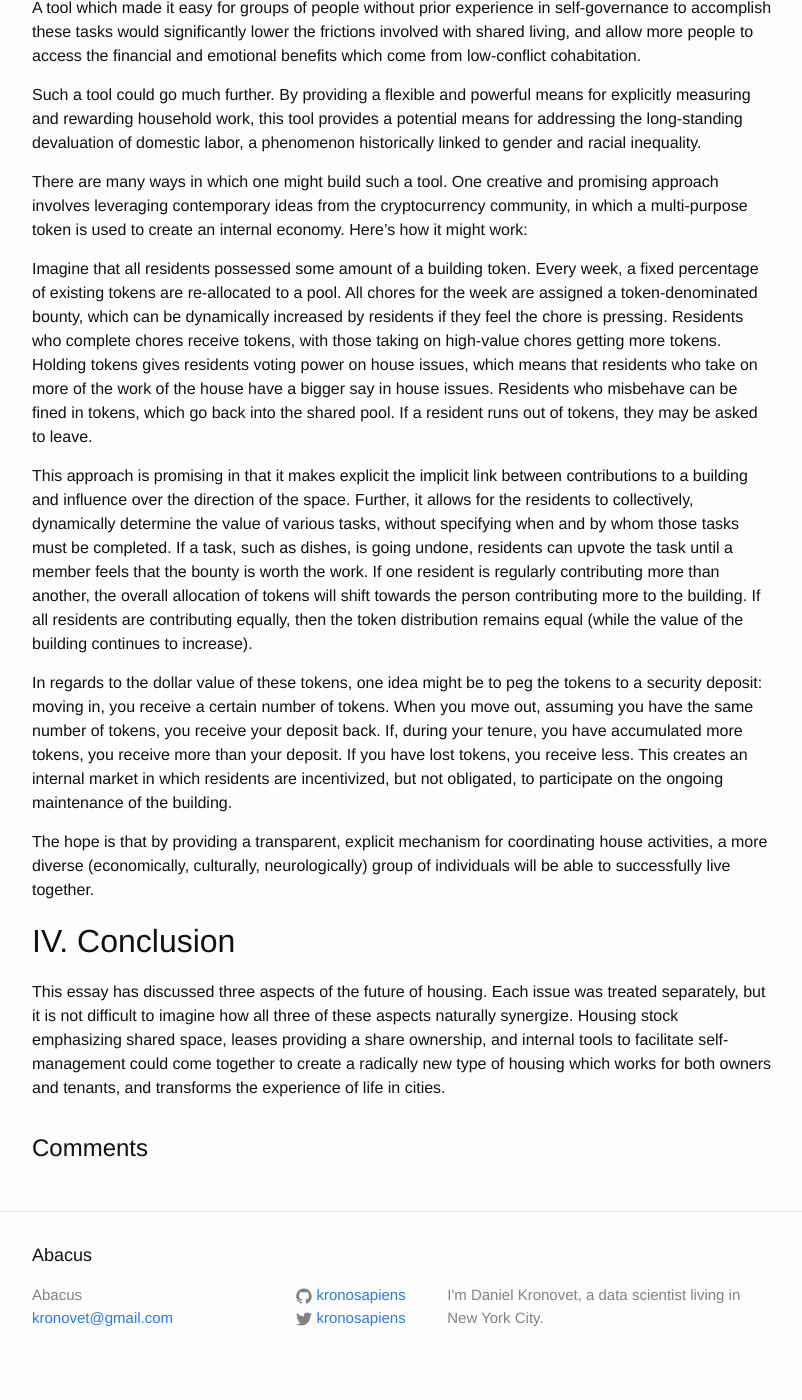
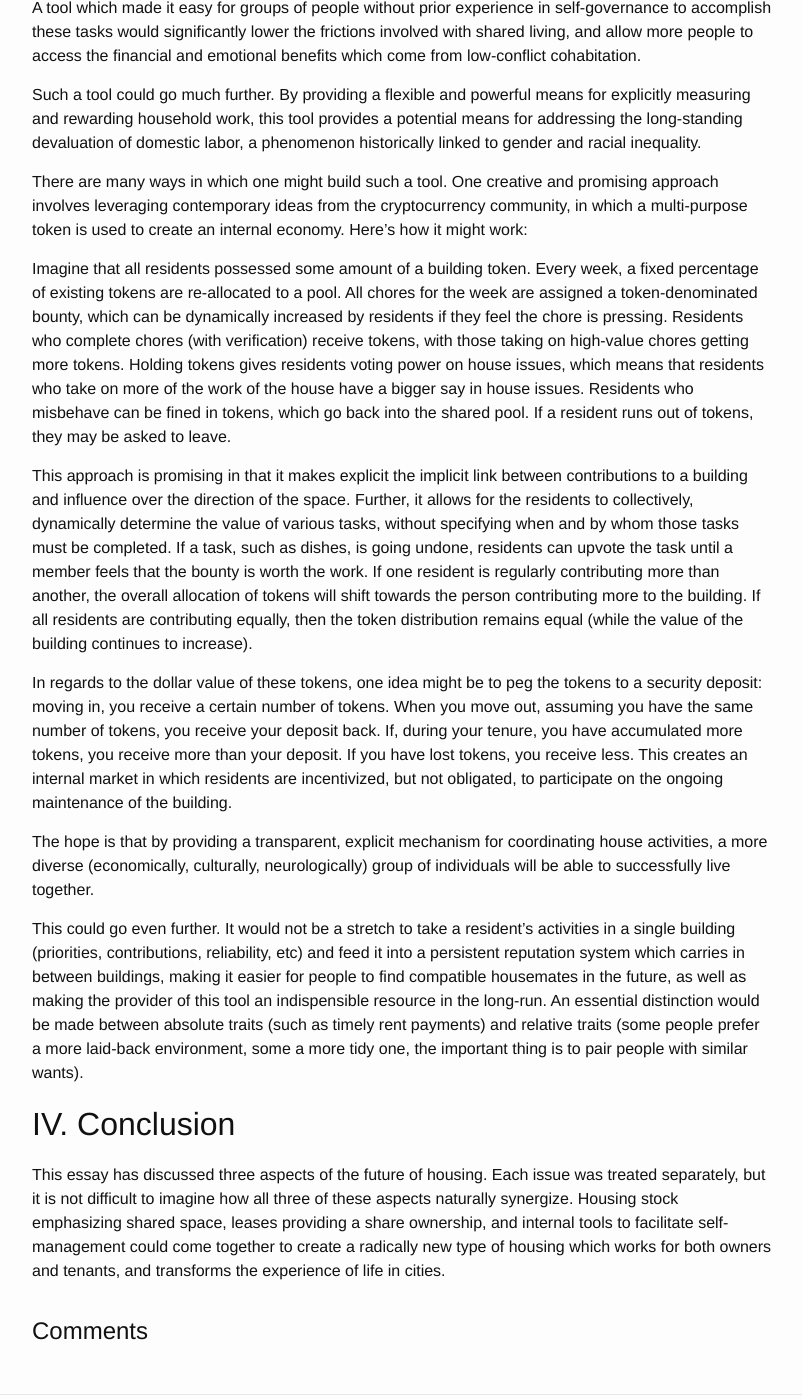
Before and after one commit to kronosapiens/kronosapiens.github.io, a Jekyll site: the page built from _posts/2018-03-20-housing-future.md, in a window 1280 px wide and 1400 px high, scrolled down 4365 px. Shown: the whole window, without its empty margins (238-1040 px from the left). Built offline with Jekyll 4.4.1, drawn with Linux system fonts in a browser that asks for light colours; comment, search, counter and statistics services are not loaded; some of the changed text lies outside the part shown.

Commit message:
Update III with paragraph on persistent reputation

```diff
--- a/_posts/2018-03-20-housing-future.md
+++ b/_posts/2018-03-20-housing-future.md
@@ -67,7 +67,7 @@ The essential idea is to encourage tenants to think as though they were owners:
 הִנֵּה מַה טוֹב וּמַה נָּעִים שֶׁבֶת אָחִים גַּם יַחַד
 >> Behold, how good and how pleasant it is for brethren to dwell together in unity!
 
-Beyond physical health, relationships are the most important thing in life. While relationships are built in many ways: through school, work, hobbies, and sports, one tried and true route to friendship remains housing. When people live together, there are countless opportunities for interaction, creating the conditions for friendships to blossom. Having friends at home turns the home into a warm space, an emotional, as well as a physical refuge.
+Beyond physical health, relationships are the [most important thing](https://news.harvard.edu/gazette/story/2017/04/over-nearly-80-years-harvard-study-has-been-showing-how-to-live-a-healthy-and-happy-life/) in life. While relationships are built in many ways: through school, work, hobbies, and sports, one tried and true route to friendship remains housing. When people live together, there are countless opportunities for interaction, creating the conditions for friendships to blossom. Having friends at home turns the home into a warm space, an emotional, as well as a physical refuge.
 
 If living with friends and loved ones is so great, then why isn’t everybody leading fun, playful home lives? The answer is that living with people is hard. There are boundaries to be negotiated, tasks to be distributed, and decisions to be made. Without the appropriate structure and maintenance, tensions accumulate, the good times run out, and folks decide that it’s a bad idea to live with friends. Some folks have the luck or maturity to pull it off, but many don’t. It’s a shame.
 
@@ -91,7 +91,7 @@ Such a tool could go much further. By providing a flexible and powerful means fo
 
 There are many ways in which one might build such a tool. One creative and promising approach involves leveraging contemporary ideas from the cryptocurrency community, in which a multi-purpose token is used to create an internal economy. Here’s how it might work:
 
-Imagine that all residents possessed some amount of a building token. Every week, a fixed percentage of existing tokens are re-allocated to a pool. All chores for the week are assigned a token-denominated bounty, which can be dynamically increased by residents if they feel the chore is pressing. Residents who complete chores receive tokens, with those taking on high-value chores getting more tokens. Holding tokens gives residents voting power on house issues, which means that residents who take on more of the work of the house have a bigger say in house issues. Residents who misbehave can be fined in tokens, which go back into the shared pool. If a resident runs out of tokens, they may be asked to leave.
+Imagine that all residents possessed some amount of a building token. Every week, a fixed percentage of existing tokens are re-allocated to a pool. All chores for the week are assigned a token-denominated bounty, which can be dynamically increased by residents if they feel the chore is pressing. Residents who complete chores (with verification) receive tokens, with those taking on high-value chores getting more tokens. Holding tokens gives residents voting power on house issues, which means that residents who take on more of the work of the house have a bigger say in house issues. Residents who misbehave can be fined in tokens, which go back into the shared pool. If a resident runs out of tokens, they may be asked to leave.
 
 This approach is promising in that it makes explicit the implicit link between contributions to a building and influence over the direction of the space. Further, it allows for the residents to collectively, dynamically determine the value of various tasks, without specifying when and by whom those tasks must be completed. If a task, such as dishes, is going undone, residents can upvote the task until a member feels that the bounty is worth the work. If one resident is regularly contributing more than another, the overall allocation of tokens will shift towards the person contributing more to the building. If all residents are contributing equally, then the token distribution remains equal (while the value of the building continues to increase).
 
@@ -99,6 +99,8 @@ In regards to the dollar value of these tokens, one idea might be to peg the tok
 
 The hope is that by providing a transparent, explicit mechanism for coordinating house activities, a more diverse (economically, culturally, neurologically) group of individuals will be able to successfully live together.
 
+This could go even further. It would not be a stretch to take a resident's activities in a single building (priorities, contributions, reliability, etc) and feed it into a persistent reputation system which carries in between buildings, making it easier for people to find compatible housemates in the future, as well as making the provider of this tool an indispensible resource in the long-run. An essential distinction would be made between absolute traits (such as timely rent payments) and relative traits (some people prefer a more laid-back environment, some a more tidy one, the important thing is to pair people with similar wants).
+
 ## IV. Conclusion
 
 This essay has discussed three aspects of the future of housing. Each issue was treated separately, but it is not difficult to imagine how all three of these aspects naturally synergize. Housing stock emphasizing shared space, leases providing a share ownership, and internal tools to facilitate self-management could come together to create a radically new type of housing which works for both owners and tenants, and transforms the experience of life in cities.
```
